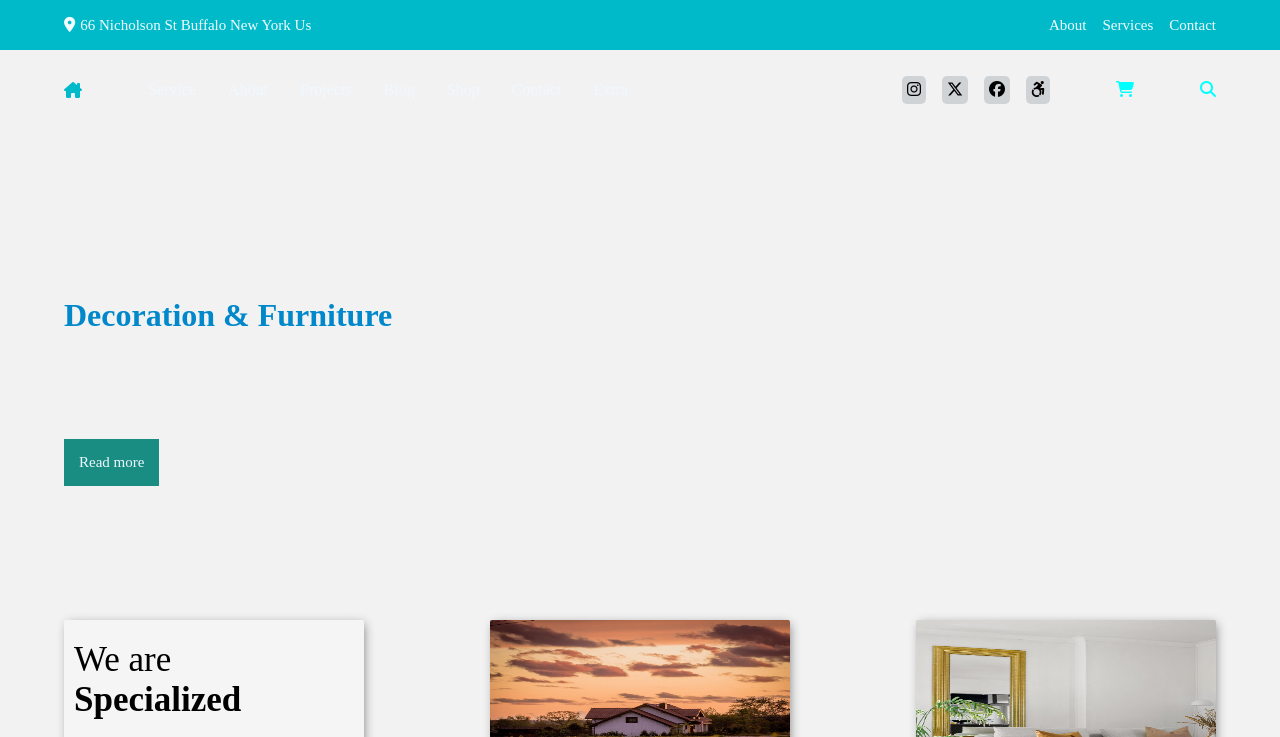
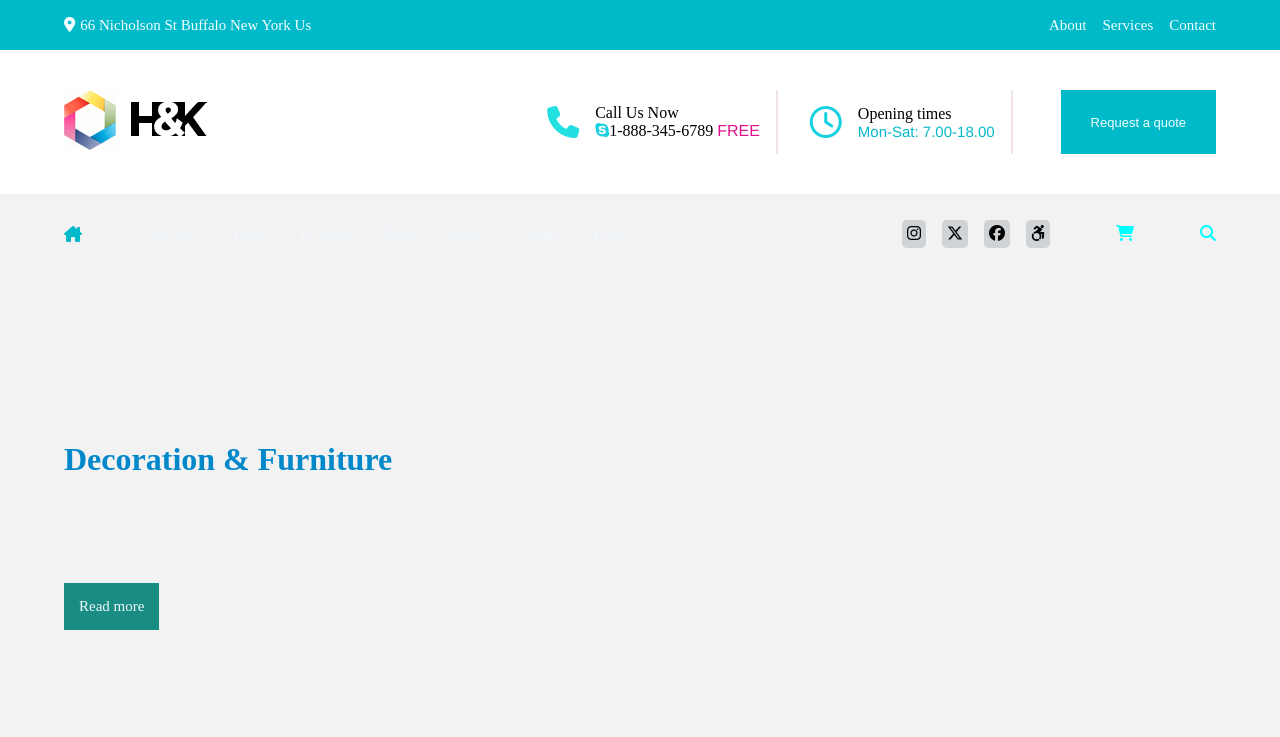
Before and after one commit to Dev-team01-Techpro/html-css-decoration-site, a plain HTML site: page index.html in a window 1280 px wide. Shown: the top 737 px of the page. Drawn offline with Linux system fonts and the light colour scheme.

Commit message:
Created top contact

```diff
--- a/assets/css/style.css
+++ b/assets/css/style.css
@@ -66,6 +66,98 @@ body {
   color: #000;
 }
 /* Şule */
+/* --------------------------------------------- */
+/*Ismail*/
+.top-contact {
+  background-color: #fff;
+  padding: 2.5rem 0;
+}
+.container {
+  display: flex;
+  justify-content: space-between;
+}
+.container .groups {
+  display: flex;
+  margin: 0  3rem 0 auto;
+  gap: 2rem;
+}
+.container .grup {
+  display: flex;
+  gap: 1rem;
+  align-items: center;
+  border-right: 2px solid rgb(239, 228, 228);
+  padding-right: 1rem;
+}
+.container .grup .phonenumber {
+  display: flex;
+  flex-direction: column;
+}
+.container i.fa-solid {
+  font-size: 2rem;
+}
+span.free {
+  color: rgb(224, 18, 138);
+  font-family: "Franklin Gothic Medium", "Arial Narrow", Arial, sans-serif;
+}
+i.fa-regular {
+  font-size: 2rem;
+}
+
+div.clock {
+  color: rgb(0, 186, 201);
+
+  font-size: 15px;
+  font-family: "Franklin Gothic Medium", "Arial Narrow", Arial, sans-serif;
+}
+button.request {
+  background-color: rgb(0, 186, 201);
+  color: azure;
+  border: none;
+  font-size: 13px;
+  padding: 10px 30px;
+  cursor: pointer;
+}
+button.request:hover {
+  background-color: black; /*kücük ekranda calısıyor büyükde calısmıyor?*/
+  transition: background-color 0.5s linear;
+}
+.vertical-line {
+  height: 100px; /* Çizginin yüksekliği */
+  width: 1px; /* Çizginin genişliği */
+  background-color: black; /* Çizginin rengi */
+}
+
+@media screen and (max-width: 992px) {
+  img.picture {
+    margin: 20px;
+  }
+
+  div.grup {
+    display: inline-block;
+    font-size: 10rem;
+  }
+
+  div.call,
+  p.phonenumber,
+  p.free,
+  i.fa-regular,
+  div.times,
+  div.clock,
+  button.request {
+    position: relative;
+    top: auto;
+    left: 20px;
+    font-size: 1rem;
+  }
+  i.fa-solid {
+    display: none;
+    position: relative;
+    top: 0rem;
+    left: 1rem;
+  }
+}
+
+/*Ismail*/
 /* --------------------------------------------- */
 /* Elif */
 .header {
@@ -296,59 +388,55 @@ header .header-info .btns .header-services {
 /* Eda */
 /* Duygu */
 
-.product-detail{
+.product-detail {
   flex-wrap: wrap;
 }
 
-.product{
+.product {
   display: flex;
   margin-bottom: 70px;
 }
 
 @media screen and (max-width: 800px) {
-  .product{
+  .product {
     flex-direction: column;
   }
 }
 
-.details{
+.details {
   margin-left: 80px;
   padding-top: 50px;
 }
 
-
-.details h3{
+.details h3 {
   font-size: 30px;
   font-weight: 200;
   padding-bottom: 20px;
 }
 
-.details h3 + p{
-margin-bottom:25px ;
+.details h3 + p {
+  margin-bottom: 25px;
 }
 
-.details ul{
+.details ul {
   list-style-type: none;
 }
 .details ul li {
   margin-top: 25px;
-
 }
-.details ul li a{
+.details ul li a {
   text-decoration: none;
   color: black;
 }
 
-.details h5{
+.details h5 {
   display: inline;
   font-size: 20px;
   font-weight: 200;
   padding-left: 8px;
   margin-bottom: 10px;
   cursor: pointer;
-
 }
-
 
 .hidden {
   max-height: 0;
@@ -360,7 +448,6 @@ transition: max-height 0.3s ease-out;
   -ms-transition: max-height 0.3s ease-out;
   -o-transition: max-height 0.3s ease-out;
 }
-
 
 #chk-menu1:checked + .hidden {
   max-height: 1000px;
@@ -392,22 +479,18 @@ border-radius: 5px;
   display: inline-block;
 }
 
-.details p.stripe{
+.details p.stripe {
   background-color: rgb(192, 185, 185);
   width: 500px;
   height: 0.2px;
   margin-top: 10px;
 }
 
-.details ul input[type="checkbox"]{
+.details ul input[type="checkbox"] {
   display: none;
 }
 
-
-
 /* Duygu */
-
-
 
 /*Tuba*/
 .footer {
--- a/index.html
+++ b/index.html
@@ -29,7 +29,39 @@
   <!-- sule -->
   <!-- --------------------------------------------- -->
   <!-- Ismail -->
-  <div class="top-contact"></div>
+  <div class="top-contact">
+    <div class="container row">
+      <a href="https://www.linearproperties.com.ng/index.html"
+        ><img class="picture" src="/assets/img/hglogo h&k.png" alt=""
+      /></a>
+      <div class="groups">
+        <div class="grup">
+          <i class="fa-solid fa-phone" style="color: #22dfe2"></i>
+          <div class="phonenumber">
+            Call Us Now
+            <p>
+              <i class="fa-brands fa-skype" style="color: #16d1df"></i
+              >1-888-345-6789 <span class="free">FREE</span>
+            </p>
+
+          </div>
+        </div>
+        <div class="grup">
+          <div><i class="fa-regular fa-clock" style="color: #16d1df"></i></div>
+          <div>
+            <div class="times">Opening times</div>
+            <div class="clock">Mon-Sat: 7.00-18.00</div>
+          </div>
+
+        </div>
+      </div>
+
+
+      <button class="request">Request a quote</button>
+
+    </div>
+  </div>
+
   <!-- Ismail -->
   <!-- --------------------------------------------- -->
   <!-- Elif -->
```
Also changed, not shown: assets/img/hglogo h&k.png (added). Lines whose indentation alone changed are shown as unchanged.
